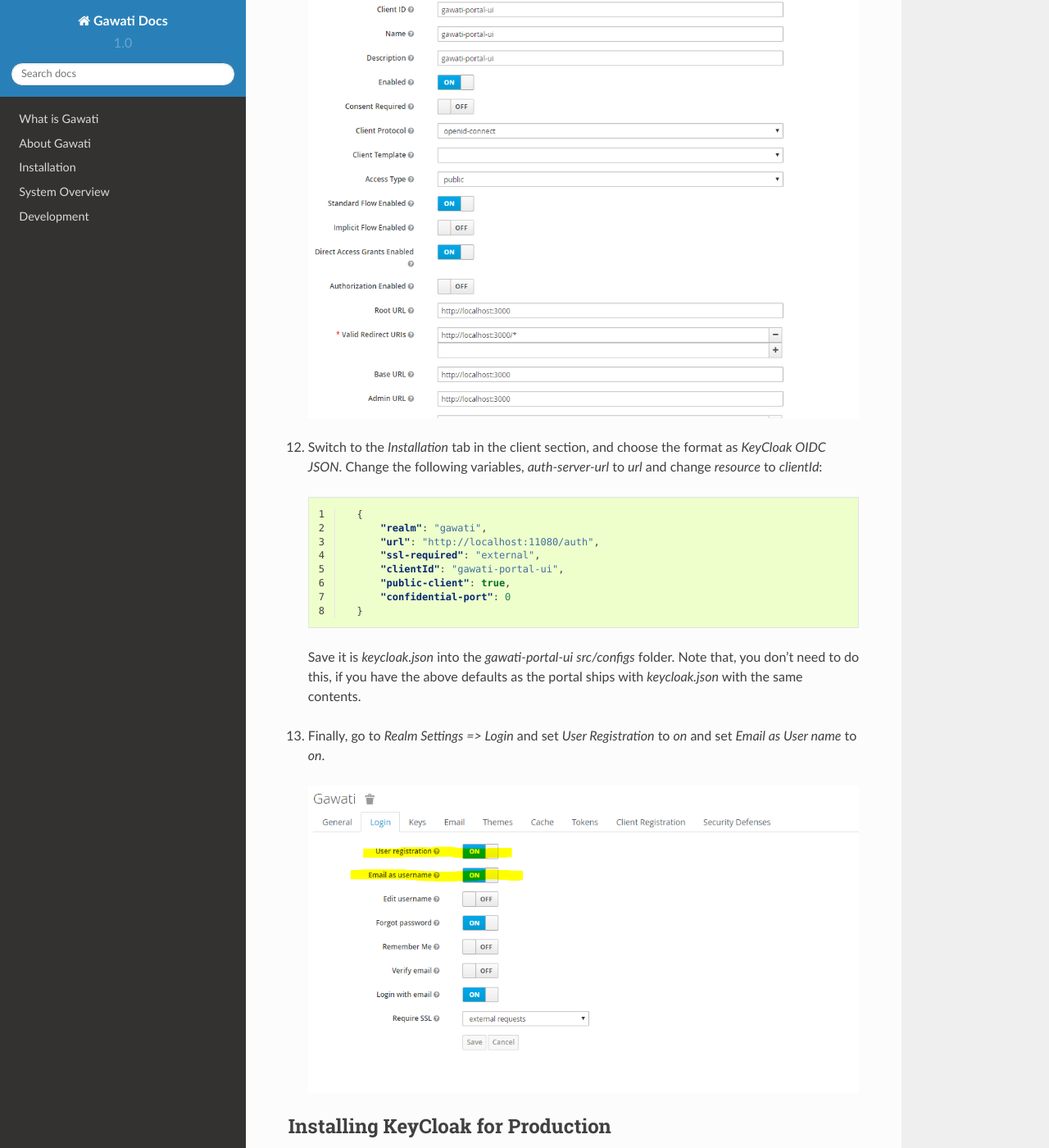
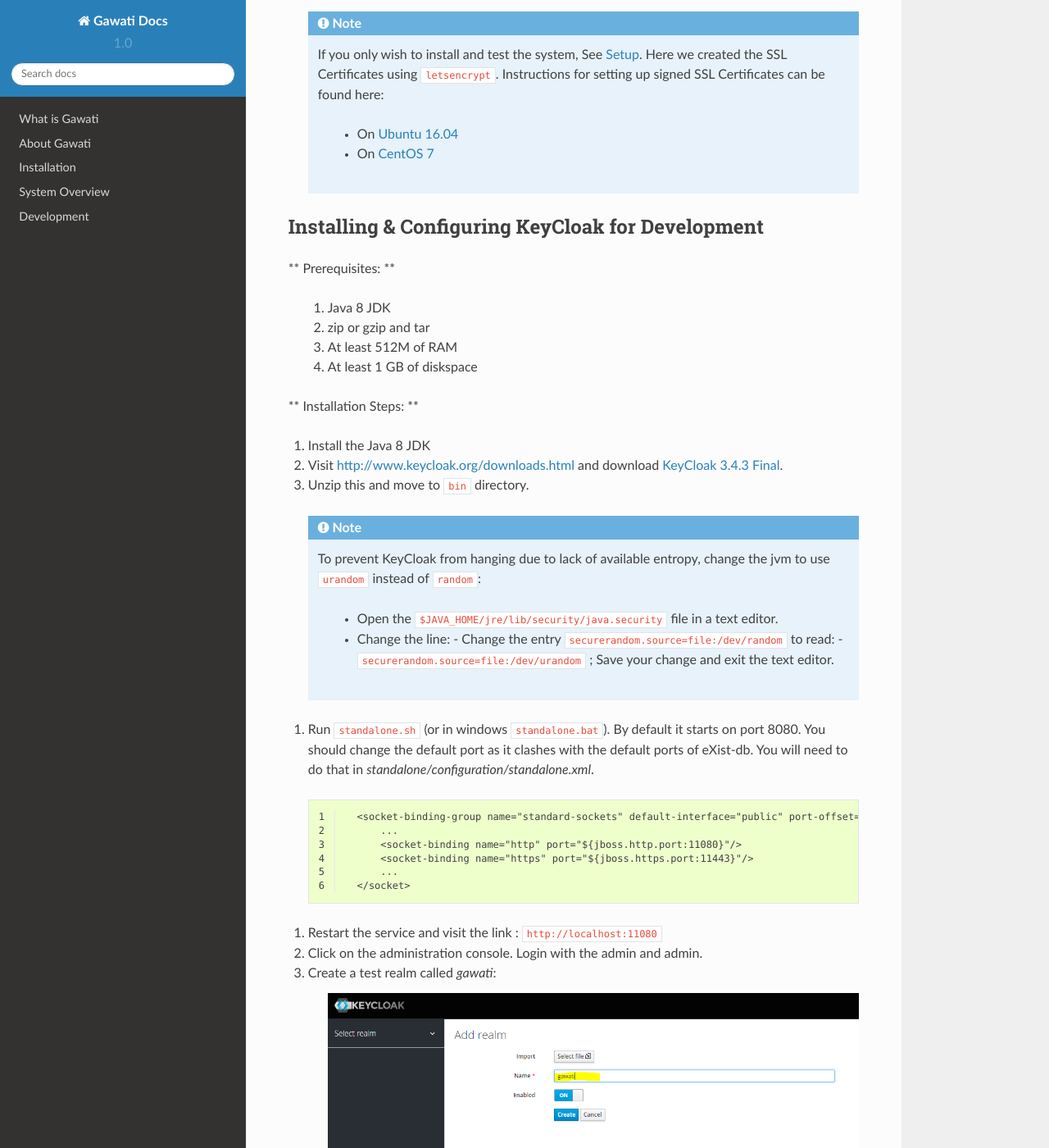
Before and after one commit to gawati/gawati-docs, a Sphinx documentation site: the page built from docs/source/development/authentication.rst, in a window 1280 px wide and 1400 px high, scrolled down 2212 px. Shown: the whole window at 82% size. Built offline with Sphinx 7.4.7 and the Read the Docs theme 2.0.0, drawn with Linux system fonts in a browser that asks for light colours; some of the changed text lies outside the part shown.

Commit message:
Updating documents

```diff
--- a/docs/source/development/authentication.rst
+++ b/docs/source/development/authentication.rst
@@ -11,101 +11,9 @@ Keycloak has the following components:
 
 It needs to be installed and integrated to work with Gawati.
 
-
-*********************************
-Installing & Configuring KeyCloak
-*********************************
-
-Prerequisites:
-
- 1) Java 8 JDK
- 2) zip or gzip and tar
- 3) At least 512M of RAM
- 4) At least 1 GB of diskspace
-
-Installation Steps:
-
-1) Install the Java 8 JDK
-2) Visit http://www.keycloak.org/downloads.html  and download  `KeyCloak 3.4.3 Final <https://downloads.jboss.org/keycloak/3.4.3.Final/keycloak-3.4.3.Final.zip>`_.
-3) Unzip this and move to bin directory.
-4) To prevent KeyCloak from hanging due to lack of available entropy, change the jvm to use `urandom` instead of `random`:
-
-    * Open the $JAVA_HOME/jre/lib/security/java.security file in a text editor.
-    * Change the line:
-      - Change the entry `securerandom.source=file:/dev/random` to read:
-      - `securerandom.source=file:/dev/urandom` ; Save your change and exit the text editor.
-
-5) Run `standalone.sh` (or in windows `standalone.bat`). By default it starts on port 8080. You should change the default port as it clashes with the default ports of eXist-db. You will need to do that in `standalone/configuration/standalone.xml`.
-
- .. code-block:: NONE
-  :linenos:
-
-    <socket-binding-group name="standard-sockets" default-interface="public" port-offset="${jboss.socket.binding.port-offset:0}">
-        ...
-        <socket-binding name="http" port="${jboss.http.port:11080}"/>
-        <socket-binding name="https" port="${jboss.https.port:11443}"/>
-        ...
-    </socket>
-
-
-6) Restart the service and visit the link : `http://localhost:11080`
-7) Click on the administration console. Login with the admin and admin.
-8) Create a realm called `gawati`:
-
-    .. figure:: ./_images/kc-add-realm.png
-     :alt: Add Realm
-     :align: center
-     :figclass: align-center
-
-9) If you are getting a https related error. You can disable it from command line
-
-  * `./bin/add-user-keycloak.sh -r master -u <user> -p <password>`
-  * `./bin/kcadm.sh config credentials --server http://localhost:11080/auth --realm master --user <user> --password <password>`
-  * `./bin/kcadm.sh update realms/master -s sslRequired=NONE`
-  * Restart the server
-
-10) Within the `gawati` realm, Navigate to client tab and click new client. Fill the name of client (`gawati-portal-ui`), the client root url and hit save:
-
-    .. figure:: ./_images/kc-add-client.png
-     :alt: Add Client
-     :align: center
-     :figclass: align-center
-
-11) Now edit the same  `gawati-portal-ui` client document, and set the other parameters as shown below. In this case we have set the root url, valid url etc to `http://localhost:3000` which is the dev mode host and port for the `gawati-portal-ui`, if you are deploying on `localhost` and apache you can set this to `http://localhost`. Correspondingly if you are deploying on a domain e.g. `http://www.domain.org` you can set it to that domain.
-
-   .. figure:: ./_images/kc-edit-client.png
-    :alt: Add Client
-    :align: center
-    :figclass: align-center
-
-12) Switch to the `Installation` tab in the client section, and choose the format as `KeyCloak OIDC JSON`. Change the following variables, `auth-server-url` to `url` and change `resource` to `clientId`:
-
- .. code-block:: JSON
-  :linenos:
-
-    {
-        "realm": "gawati",
-        "url": "http://localhost:11080/auth",
-        "ssl-required": "external",
-        "clientId": "gawati-portal-ui",
-        "public-client": true,
-        "confidential-port": 0
-    }
-
-
- Save it is `keycloak.json` into the `gawati-portal-ui` `src/configs` folder. Note that, you don't need to do this, if you have the above defaults as the portal ships with `keycloak.json` with the same contents.
-
-13) Finally, go to `Realm Settings => Login` and set `User Registration` to `on` and set `Email as User name` to `on`.
-
-   .. figure:: ./_images/kc-login.png
-    :alt: Login
-    :align: center
-    :figclass: align-center
-
-
-**********************************
-Installing KeyCloak for Production
-**********************************
+************************************************
+Installing & Configuring KeyCloak for Production
+************************************************
 
 The following instructions deploy keycloak behind an Apache reverse proxy and SSL.
 
@@ -218,3 +126,100 @@ The following instructions deploy keycloak behind an Apache reverse proxy and SS
 
      * On `Ubuntu 16.04 <https://www.digitalocean.com/community/tutorials/how-to-secure-apache-with-let-s-encrypt-on-ubuntu-16-04>`_
      * On `CentOS 7 <https://www.digitalocean.com/community/tutorials/how-to-secure-apache-with-let-s-encrypt-on-centos-7>`_
+
+
+*************************************************
+Installing & Configuring KeyCloak for Development
+*************************************************
+
+** Prerequisites: **
+
+ 1) Java 8 JDK
+ 2) zip or gzip and tar
+ 3) At least 512M of RAM
+ 4) At least 1 GB of diskspace
+
+** Installation Steps: **
+
+#. Install the Java 8 JDK
+#. Visit http://www.keycloak.org/downloads.html  and download  `KeyCloak 3.4.3 Final <https://downloads.jboss.org/keycloak/3.4.3.Final/keycloak-3.4.3.Final.zip>`_.
+#. Unzip this and move to ``bin`` directory.
+
+  .. note::
+    To prevent KeyCloak from hanging due to lack of available entropy, change the jvm to use ``urandom`` instead of ``random``:
+
+      * Open the ``$JAVA_HOME/jre/lib/security/java.security`` file in a text editor.
+      * Change the line:
+        - Change the entry ``securerandom.source=file:/dev/random`` to read:
+        - ``securerandom.source=file:/dev/urandom`` ; Save your change and exit the text editor.
+
+
+#. Run ``standalone.sh`` (or in windows ``standalone.bat``). By default it starts on port 8080. You should change the default port as it clashes with the default ports of eXist-db. You will need to do that in `standalone/configuration/standalone.xml`.
+
+ .. code-block:: NONE
+  :linenos:
+
+    <socket-binding-group name="standard-sockets" default-interface="public" port-offset="${jboss.socket.binding.port-offset:0}">
+        ...
+        <socket-binding name="http" port="${jboss.http.port:11080}"/>
+        <socket-binding name="https" port="${jboss.https.port:11443}"/>
+        ...
+    </socket>
+
+
+#. Restart the service and visit the link : ``http://localhost:11080``
+#. Click on the administration console. Login with the admin and admin.
+#. Create a test realm called `gawati`:
+
+    .. figure:: ./_images/kc-add-realm.png
+     :alt: Add Realm
+     :align: center
+     :figclass: align-center
+
+
+  .. note::
+    If you are getting a https related error. You can disable it from command line
+
+        * ``./bin/add-user-keycloak.sh -r master -u <user> -p <password>``
+        * ``./bin/kcadm.sh config credentials --server http://localhost:11080/auth --realm master --user <user> --password <password>``
+        * ``./bin/kcadm.sh update realms/master -s sslRequired=NONE``
+        * Restart the server
+
+
+#. Within the ``gawati`` realm, Navigate to client tab and click new client. Fill the name of client (``gawati-portal-ui``), the client root url and hit save:
+
+    .. figure:: ./_images/kc-add-client.png
+     :alt: Add Client
+     :align: center
+     :figclass: align-center
+
+#. Now edit the same  ``gawati-portal-ui`` client document, and set the other parameters as shown below. In this case we have set the root url, valid url etc to `http://localhost:3000` which is the dev mode host and port for the `gawati-portal-ui`, if you are deploying on `localhost` and apache you can set this to ``http://localhost``. Correspondingly if you are deploying on a domain e.g. ``http://www.domain.org`` you can set it to that domain.
+
+   .. figure:: ./_images/kc-edit-client.png
+    :alt: Add Client
+    :align: center
+    :figclass: align-center
+
+#. Switch to the `Installation` tab in the client section, and choose the format as `KeyCloak OIDC JSON`. Change the following variables, `auth-server-url` to `url` and change `resource` to `clientId`:
+
+ .. code-block:: JSON
+  :linenos:
+
+    {
+        "realm": "gawati",
+        "url": "http://localhost:11080/auth",
+        "ssl-required": "external",
+        "clientId": "gawati-portal-ui",
+        "public-client": true,
+        "confidential-port": 0
+    }
+
+
+   Save it is ``keycloak.json`` into the ``gawati-portal-ui`` ``src/configs`` folder. Note that, you don't need to do this, if you have the above defaults as the portal ships with ``keycloak.json`` with the same contents.
+
+#. Finally, go to ``Realm Settings => Login`` and set ``User Registration`` to ``on`` and set ``Email as User name`` to ``on``.
+
+   .. figure:: ./_images/kc-login.png
+    :alt: Login
+    :align: center
+    :figclass: align-center
```
